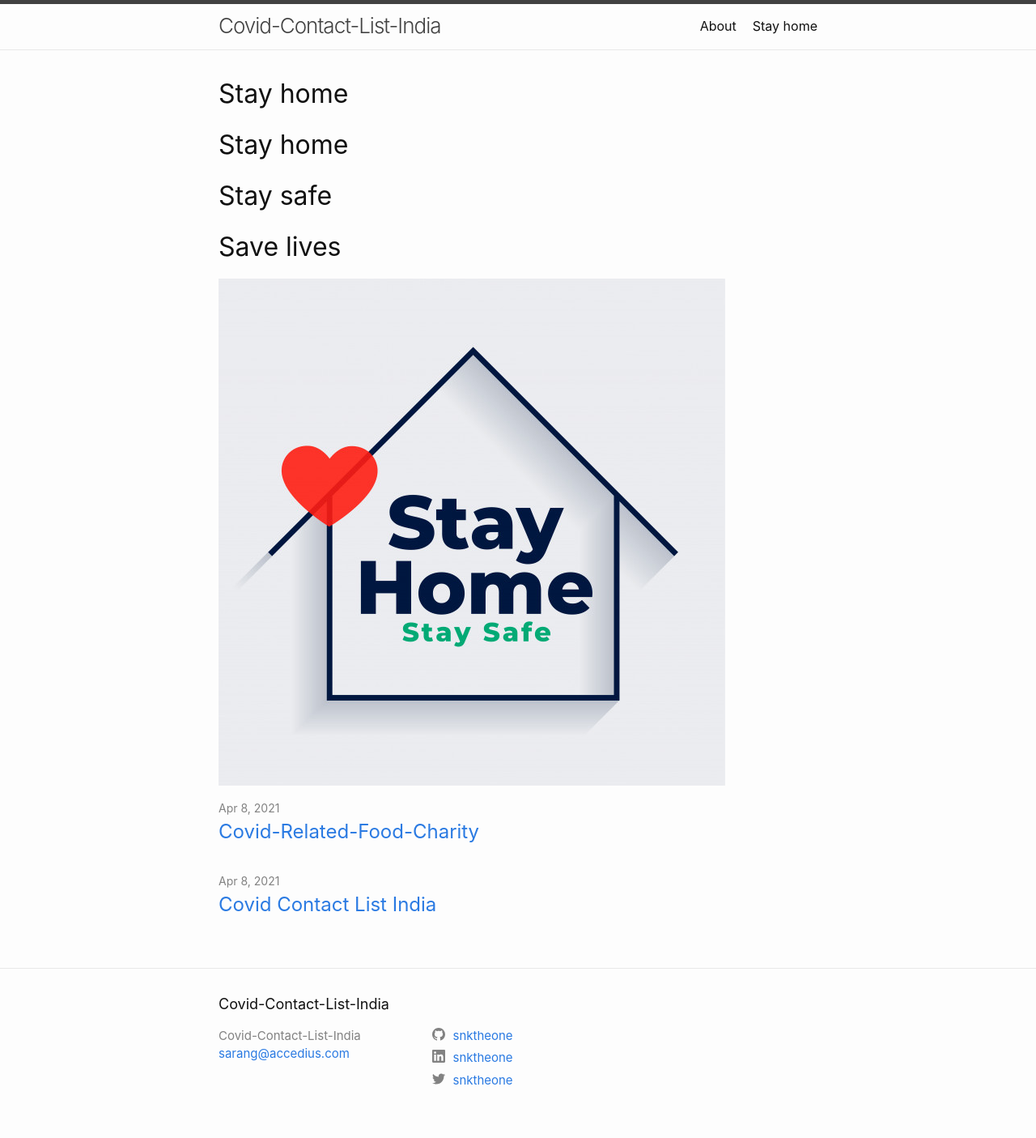
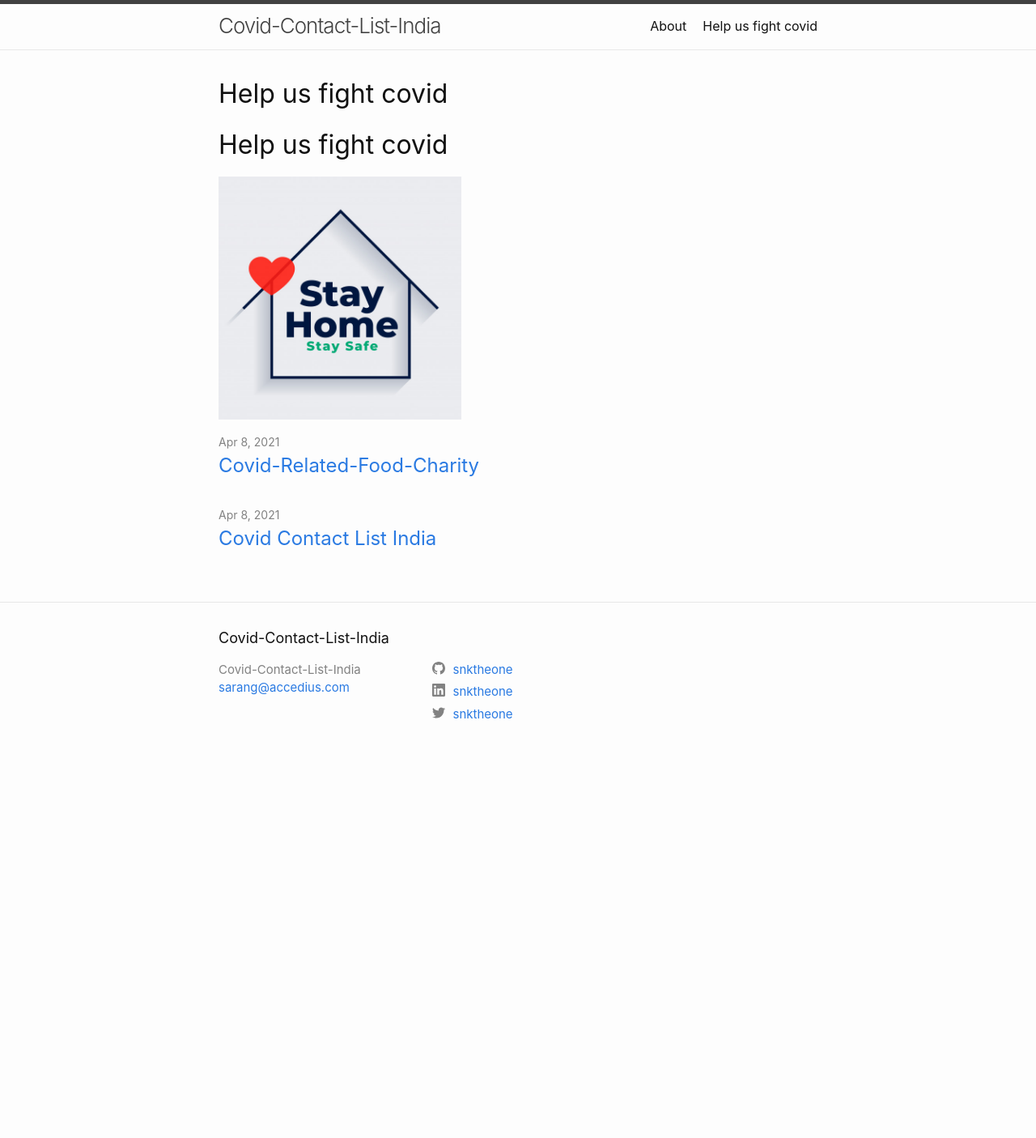
Before and after one commit to Snktheone/covid-contact-list-india, a Jekyll site: the page built from index.markdown, in a window 1280 px wide. Shown: the whole page at 81% size. Built offline with Jekyll 4.4.1, drawn with Linux system fonts in a browser that asks for light colours; our own code applies the rules of GitHub Pages for plain Markdown files; after the commit the page ends 953 px from its top, so only the background shows below that.

Commit message:
Fixed Landing page image

```diff
--- a/assets/main.css
+++ b/assets/main.css
@@ -12,6 +12,10 @@ main { display: block; /* Default value of `display` of `main` element is 'inlin
 
 /** Images */
 img { max-width: 100%; vertical-align: middle; }
+ img[alt="stayhome"] {
+ width : 300px;
+ height : 300px;
+ }
 
 /** Figures */
 figure > img { display: block; }
--- a/index.markdown
+++ b/index.markdown
@@ -2,8 +2,6 @@
 layout: home
 ---
 
-# Stay home
-# Stay safe
-# Save lives
+# Help us fight covid
 
-![](stayhomestaysafe.png)
+![stayhome](stayhomestaysafe.png)
```
